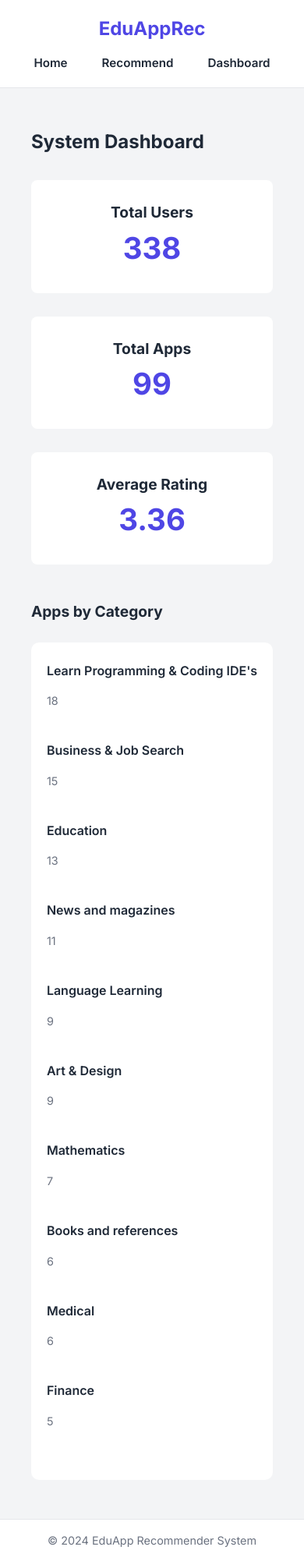
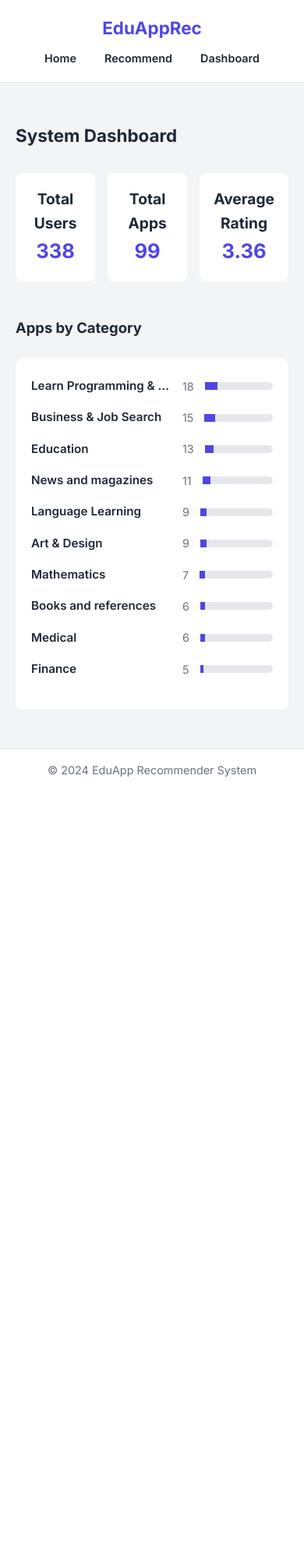
Before and after one commit to Pradeep232823/eduapp-recommende, a Flask app: page /dashboard in a window 390 px wide. Shown: the whole page at 78% size. After the commit the page ends 996 px from the top, so only its background shows below. Run offline with Flask 3, Linux system fonts and the light colour scheme; parts of the project's set-up code (start-up, migrations or seed data) failed here and were passed over; some libraries are stand-ins or nearby versions.

Commit message:
Update style.css

```diff
--- a/static/style.css
+++ b/static/style.css
@@ -323,53 +323,64 @@
     color: var(--gray);
     border-top: 1px solid #e5e7eb;
 }
+/* =========================
+   RESPONSIVE DESIGN (DESKTOP-LIKE)
+   ========================= */
 
-/* =========================
-   RESPONSIVE DESIGN
-   ========================= */
+/* Tablets */
 @media (max-width: 1024px) {
     .stats-grid {
         grid-template-columns: repeat(2, 1fr);
     }
 }
 
+/* Mobile – KEEP DESKTOP STRUCTURE */
 @media (max-width: 768px) {
 
-    /* NAVBAR (clean mobile layout) */
+    /* NAVBAR */
     .nav-container {
         flex-direction: column;
         align-items: center;
-        gap: 12px;
+        gap: 8px;
     }
 
     .logo {
-        font-size: 1.5rem;
+        font-size: 1.4rem;
     }
 
-    /* Keep nav links in one horizontal row */
     .nav-links {
         flex-direction: row;
         justify-content: center;
+        gap: 16px;
         width: 100%;
-        gap: 20px;
     }
 
     .nav-links a {
-        padding: 8px 12px;
-        font-size: 0.95rem;
+        font-size: 0.9rem;
+        padding: 6px 10px;
     }
 
-    /* DASHBOARD */
+    /* DASHBOARD – KEEP 3 CARDS IN A ROW */
     .stats-grid {
-        grid-template-columns: 1fr;
+        grid-template-columns: repeat(3, 1fr);
+        gap: 16px;
     }
 
-    /* APP CARDS */
-    .app-grid {
-        grid-template-columns: 1fr;
+    .stat-card {
+        padding: 18px;
     }
 
-    /* CATEGORY LIST */
+    .stat-value {
+        font-size: 1.8rem;
+    }
+
+    /* APP CARDS – 2 PER ROW */
+    .app-grid {
+        grid-template-columns: repeat(2, 1fr);
+        gap: 16px;
+    }
+
+    /* CATEGORY LIST – SAME AS DESKTOP */
     .category-list {
         margin-left: 0;
         margin-right: 0;
@@ -377,29 +388,34 @@
     }
 
     .category-item {
-        flex-direction: column;
-        align-items: flex-start;
+        flex-direction: row;
+        align-items: center;
     }
 
     .cat-name {
-        width: 100%;
-        white-space: normal;
+        width: 180px;
+        white-space: nowrap;
+        font-size: 0.95rem;
     }
 
     /* BUTTONS */
     .btn {
-        width: 100%;
-        text-align: center;
+        width: auto;
     }
 }
 
+/* Small phones – ONLY font scaling */
 @media (max-width: 480px) {
 
     h1 {
-        font-size: 1.5rem;
+        font-size: 1.4rem;
     }
 
     h2 {
-        font-size: 1.2rem;
+        font-size: 1.15rem;
+    }
+
+    .stat-value {
+        font-size: 1.6rem;
     }
 }
```
